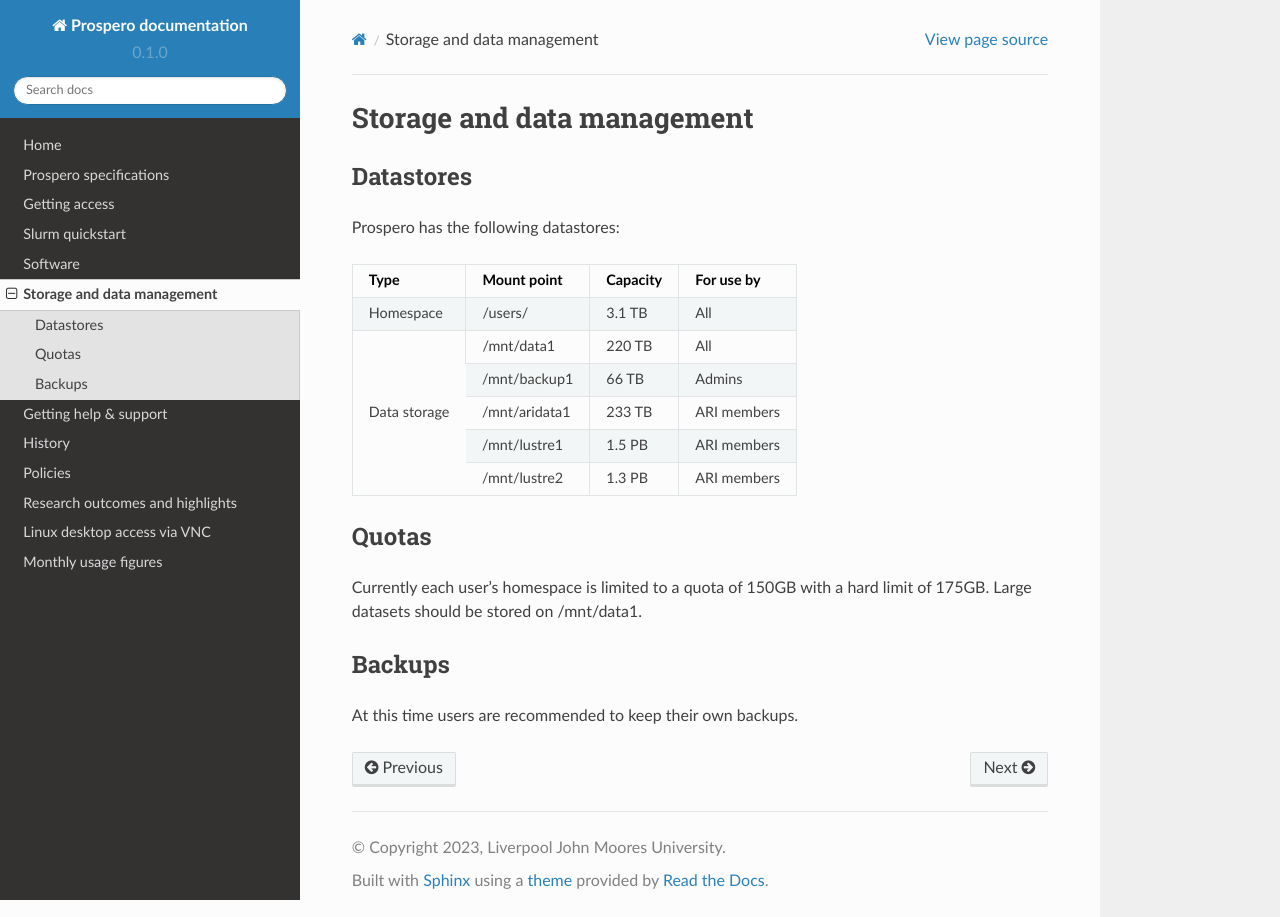
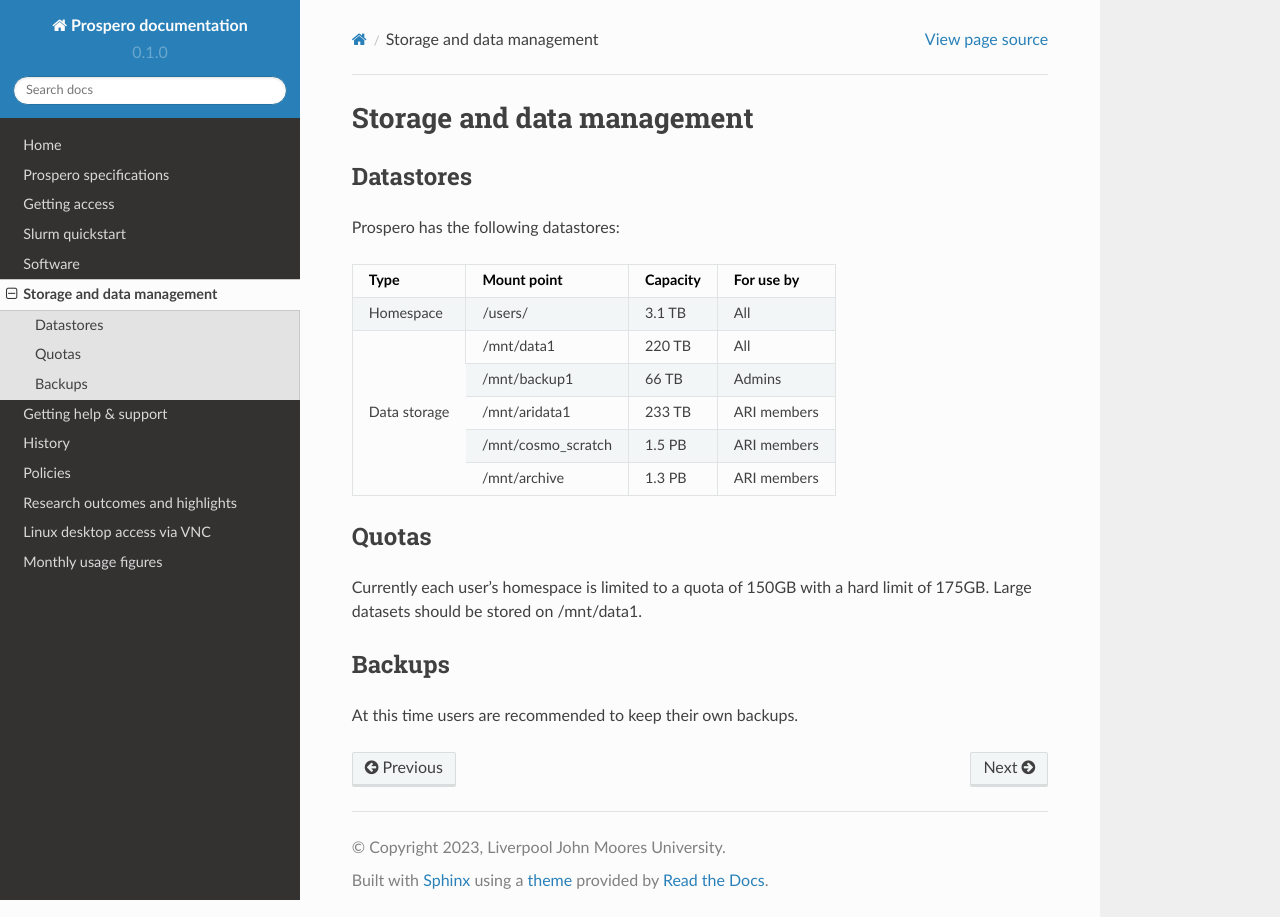
Before and after one commit to astrcrai/prospero-docs, a Sphinx documentation site: the page built from docs/source/storage.rst, in a window 1280 px wide. Built offline with Sphinx 7.4.7 and the Read the Docs theme 2.0.0, drawn with Linux system fonts in a browser that asks for light colours.

Commit message:
Update storage.rst
Corrected naming of mount points

```diff
--- a/docs/source/storage.rst
+++ b/docs/source/storage.rst
@@ -6,22 +6,22 @@
 
 Prospero has the following datastores:
 
-+------------------------+---------------+------------+-------------+
-| Type                   | Mount point   | Capacity   | For use by  |
-|                        |               |            |             |
-+========================+===============+============+=============+
-| Homespace              | /users/       | 3.1 TB     | All         |
-+------------------------+---------------+------------+-------------+
-| Data storage           | /mnt/data1    | 220 TB     | All         |
-+                        +---------------+------------+-------------+
-|                        | /mnt/backup1  | 66 TB      | Admins      |
-+                        +---------------+------------+-------------+
-|                        | /mnt/aridata1 | 233 TB     | ARI members |
-+                        +---------------+------------+-------------+
-|                        | /mnt/lustre1  | 1.5 PB     | ARI members |
-+                        +---------------+------------+-------------+
-|                        | /mnt/lustre2  | 1.3 PB     | ARI members |
-+------------------------+---------------+------------+-------------+
++------------------------+---------------------+------------+-------------+
+| Type                   | Mount point         | Capacity   | For use by  |
+|                        |                     |            |             |
++========================+=====================+============+=============+
+| Homespace              | /users/             | 3.1 TB     | All         |
++------------------------+---------------------+------------+-------------+
+| Data storage           | /mnt/data1          | 220 TB     | All         |
++                        +---------------------+------------+-------------+
+|                        | /mnt/backup1        | 66 TB      | Admins      |
++                        +---------------------+------------+-------------+
+|                        | /mnt/aridata1       | 233 TB     | ARI members |
++                        +---------------------+------------+-------------+
+|                        | /mnt/cosmo_scratch  | 1.5 PB     | ARI members |
++                        +---------------------+------------+-------------+
+|                        | /mnt/archive        | 1.3 PB     | ARI members |
++------------------------+---------------------+------------+-------------+
 
 Quotas
 ------------
```
